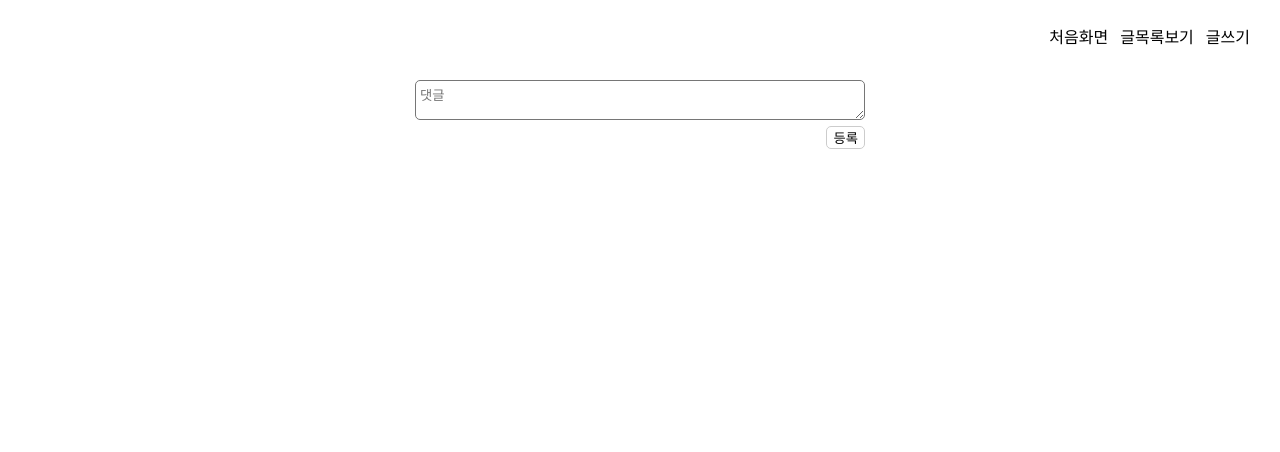
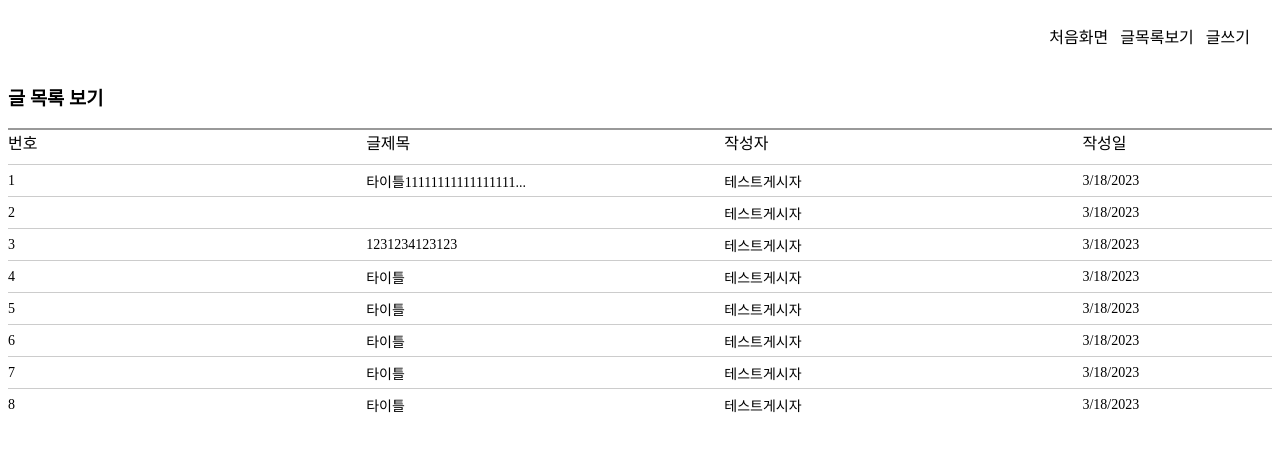
Before and after one commit to HaejinYang/mini-bbs, a React (Create React App) app: page /post/all in a window 1280 px wide. Shown: the top 452 px of the page. Built offline with nearby package versions, Linux system fonts and the light colour scheme.

Commit message:
게시글 관련 경로와 페이지를 수정하면서 파일들 세분화하여 분리

```diff
--- a/src/App.tsx
+++ b/src/App.tsx
@@ -1,27 +1,42 @@
 import './global.css';
-import React from 'react';
+import React, {useReducer} from 'react';
 import {BrowserRouter, Route, Routes} from "react-router-dom";
-import Post from "./components/page/Post";
+import PostViewEachPage from "./components/page/PostViewEachPage";
 import HomePage from "./components/page/HomePage";
 import NavBar from "./components/nav/NavBar";
 import {PostType} from "./components/types";
 import {CommentType} from "./components/comment/Comment";
+import PostReducer from "./components/post/reducer/PostReducer";
+import PostContext from './components/post/context/PostContext';
+import PostWritePage from "./components/page/PostWritePage";
+import PostViewAllPage from "./components/page/PostViewAllPage";
 
 function App() {
     CreateTestList();
 
+    const [postState, postDispatch] = useReducer(PostReducer, {posts: JSON.parse(localStorage.getItem('post')!)});
+
+    const postStore = (post: PostType): void => {
+        postDispatch({type: "STORE", post});
+    }
     return (
         <BrowserRouter>
             <NavBar/>
-            <Routes>
-                <Route path="/" element={<HomePage/>}></Route>
-                <Route path="/post/:id" element={<Post/>}></Route>
-            </Routes>
+            <PostContext.Provider value={{posts: postState.posts, store: postStore}}>
+                <Routes>
+                    <Route path="/" element={<HomePage/>}></Route>
+                    <Route path="/post/*">
+                        <Route path=":id" element={<PostViewEachPage/>}></Route>
+                        <Route path="write" element={<PostWritePage/>}></Route>
+                        <Route path="all" element={<PostViewAllPage/>}></Route>
+                    </Route>
+                </Routes>
+            </PostContext.Provider>
         </BrowserRouter>
     );
 }
 
-function CreateTestList(){
+function CreateTestList() {
     const posts: PostType[] = [];
     posts.push({
         id: 1,
--- a/src/components/nav/NavBar.tsx
+++ b/src/components/nav/NavBar.tsx
@@ -14,7 +14,7 @@ const NavBar = () => {
     return (
         <Container>
             <NavItem linkPath="/" text="처음화면"/>
-            <NavItem linkPath="/post/view-all" text="글목록보기"/>
+            <NavItem linkPath="/post/all" text="글목록보기"/>
             <NavItem linkPath="/post/write" text="글쓰기"/>
         </Container>
     )
--- a/src/components/page/Post.tsx
+++ /dev/null
@@ -1,93 +0,0 @@
-import PostCardListContainer from "../post/PostCardListContainer";
-import PostCardList from "../post/PostCardList";
-import React, {useEffect, useReducer, useState} from "react";
-import {useParams} from "react-router-dom";
-import PostWrite from "../post/PostWrite";
-import {PostType} from "../types";
-import PostItem from "../post/PostItem";
-import CommentList from "../comment/CommentList";
-import Comment, {CommentType} from "../comment/Comment";
-import styled from "styled-components";
-import {createContext} from "react";
-import CommentWrite from "../comment/CommentWrite";
-import comment from "../comment/Comment";
-import PostReducer from "../post/reducer/PostReducer";
-import CommentReducer from "../comment/reducer/CommentReducer";
-import PostContext from "../post/context/PostContext";
-import CommentContext from "../comment/context/CommentContext";
-
-type ParamType = {
-    id: string;
-}
-
-const Wrapper = styled.div`
-  width: calc(100%);
-  padding: 16px;
-
-  display: flex;
-  flex-direction: column;
-  justify-content: center;
-  align-items: center;
-`;
-
-const Container = styled.div`
-  width: 450px;
-`
-
-const Post = () => {
-    const {id} = useParams<ParamType>();
-    const [postState, postDispatch] = useReducer(PostReducer, {posts: JSON.parse(localStorage.getItem('post')!)});
-    const [commentState, commentDispatch] = useReducer(CommentReducer, {comments: JSON.parse(localStorage.getItem('comment')!)});
-    useEffect(() => {
-        return () => {
-            console.log("unmounted");
-        }
-    }, []);
-    const postStore = (post: PostType): void => {
-        postDispatch({type: "STORE", post});
-    }
-
-    const commentStore = (comment: CommentType): void => {
-        commentDispatch({type: 'STORE', comment});
-    }
-
-    if (id === 'view-all') {
-        return (
-            <PostContext.Provider value={{posts: postState.posts, store: postStore}}>
-                <PostCardListContainer>
-                    <PostCardList posts={postState.posts}/>
-                </PostCardListContainer>
-            </PostContext.Provider>
-        );
-    } else if (id === 'write') {
-        return (
-            <PostContext.Provider value={{posts: postState.posts, store: postStore}}>
-                <PostWrite></PostWrite>
-            </PostContext.Provider>
-        );
-    } else {
-        return (
-            <PostContext.Provider value={{posts: postState.posts, store: postStore}}>
-                <Wrapper>
-                    <Container>
-                        {postState.posts.filter((post) => {
-                            return post.id === Number(id);
-                        }).map(item => {
-                            return (
-                                <PostItem key={item.id} {...item} />
-                            )
-                        })}
-                        <CommentList comments={commentState.comments.filter((comment) => {
-                            return comment.postId === Number(id);
-                        })}/>
-                        <CommentContext.Provider value={{comments: commentState.comments, store: commentStore}}>
-                            <CommentWrite postId={Number(id)}></CommentWrite>
-                        </CommentContext.Provider>
-                    </Container>
-                </Wrapper>
-            </PostContext.Provider>
-        );
-    }
-}
-
-export default Post;
--- /dev/null
+++ b/src/components/page/PostViewAllPage.tsx
@@ -0,0 +1,16 @@
+import PostCardListContainer from "../post/PostCardListContainer";
+import PostCardList from "../post/PostCardList";
+import React, {useContext} from "react";
+import PostContext from "../post/context/PostContext";
+
+const PostViewAllPage = () => {
+    const postState = useContext(PostContext);
+
+    return (
+        <PostCardListContainer>
+            <PostCardList posts={postState.posts}/>
+        </PostCardListContainer>
+    );
+}
+
+export default PostViewAllPage;
--- /dev/null
+++ b/src/components/page/PostViewEachPage.tsx
@@ -0,0 +1,66 @@
+import React, {useContext, useEffect, useReducer} from "react";
+import {useParams} from "react-router-dom";
+import PostItem from "../post/PostItem";
+import CommentList from "../comment/CommentList";
+import {CommentType} from "../comment/Comment";
+import styled from "styled-components";
+import CommentWrite from "../comment/CommentWrite";
+import comment from "../comment/Comment";
+import CommentReducer from "../comment/reducer/CommentReducer";
+import PostContext from "../post/context/PostContext";
+import CommentContext from "../comment/context/CommentContext";
+
+type ParamType = {
+    id: string;
+}
+
+const Wrapper = styled.div`
+  width: calc(100%);
+  padding: 16px;
+
+  display: flex;
+  flex-direction: column;
+  justify-content: center;
+  align-items: center;
+`;
+
+const Container = styled.div`
+  width: 450px;
+`
+
+const PostViewEachPage = () => {
+    const {id} = useParams<ParamType>();
+    const [commentState, commentDispatch] = useReducer(CommentReducer, {comments: JSON.parse(localStorage.getItem('comment')!)});
+    const postState = useContext(PostContext);
+    useEffect(() => {
+        return () => {
+            console.log("unmounted");
+        }
+    }, []);
+
+    const commentStore = (comment: CommentType): void => {
+        commentDispatch({type: 'STORE', comment});
+    }
+
+    return (
+        <Wrapper>
+            <Container>
+                {postState.posts.filter((post) => {
+                    return post.id === Number(id);
+                }).map(item => {
+                    return (
+                        <PostItem key={item.id} {...item} />
+                    )
+                })}
+                <CommentList comments={commentState.comments.filter((comment) => {
+                    return comment.postId === Number(id);
+                })}/>
+                <CommentContext.Provider value={{comments: commentState.comments, store: commentStore}}>
+                    <CommentWrite postId={Number(id)}></CommentWrite>
+                </CommentContext.Provider>
+            </Container>
+        </Wrapper>
+    );
+}
+
+export default PostViewEachPage;
--- /dev/null
+++ b/src/components/page/PostWritePage.tsx
@@ -0,0 +1,10 @@
+import PostWrite from "../post/PostWrite";
+import React from "react";
+
+const PostWritePage = () => {
+    return (
+        <PostWrite></PostWrite>
+    );
+}
+
+export default PostWritePage;
```
